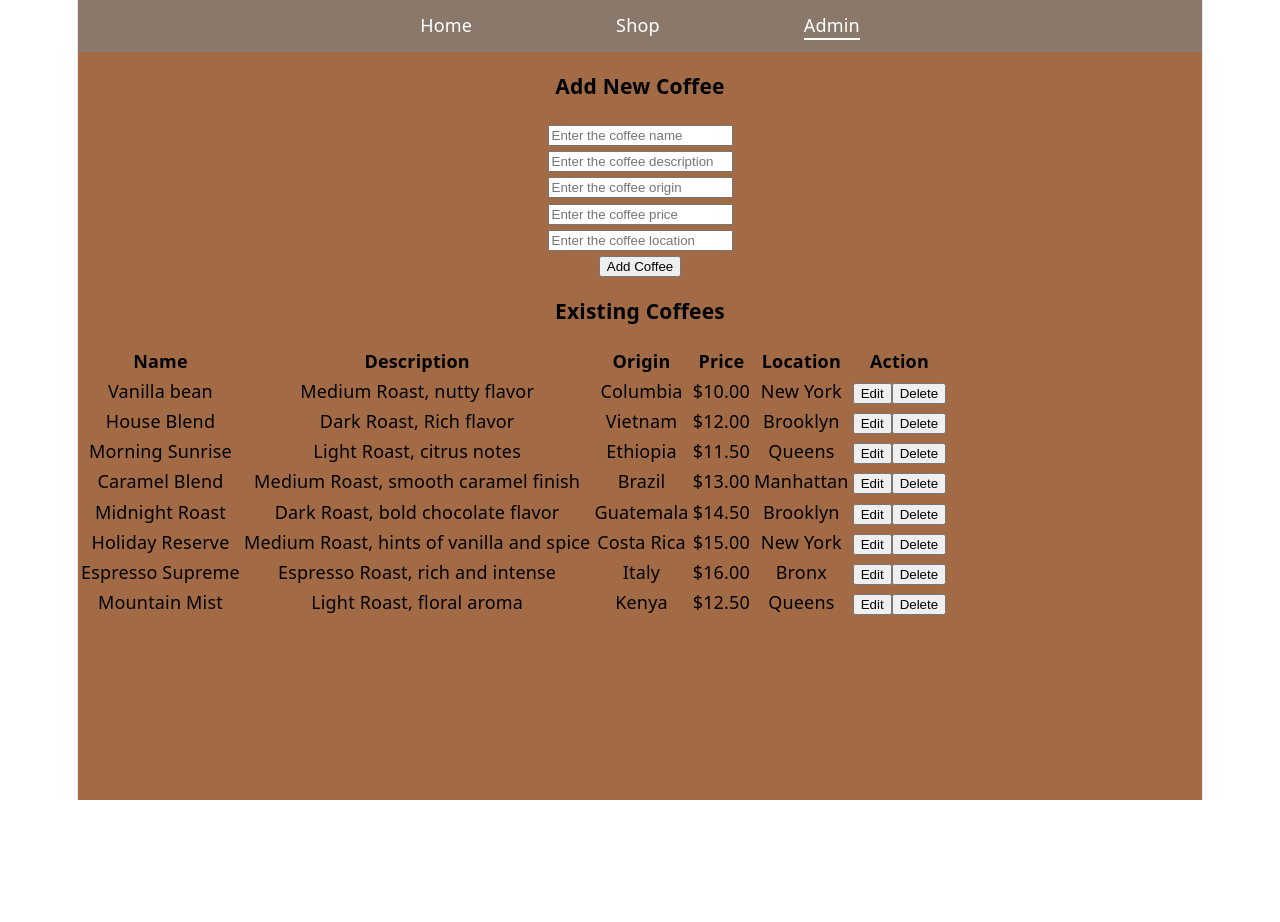
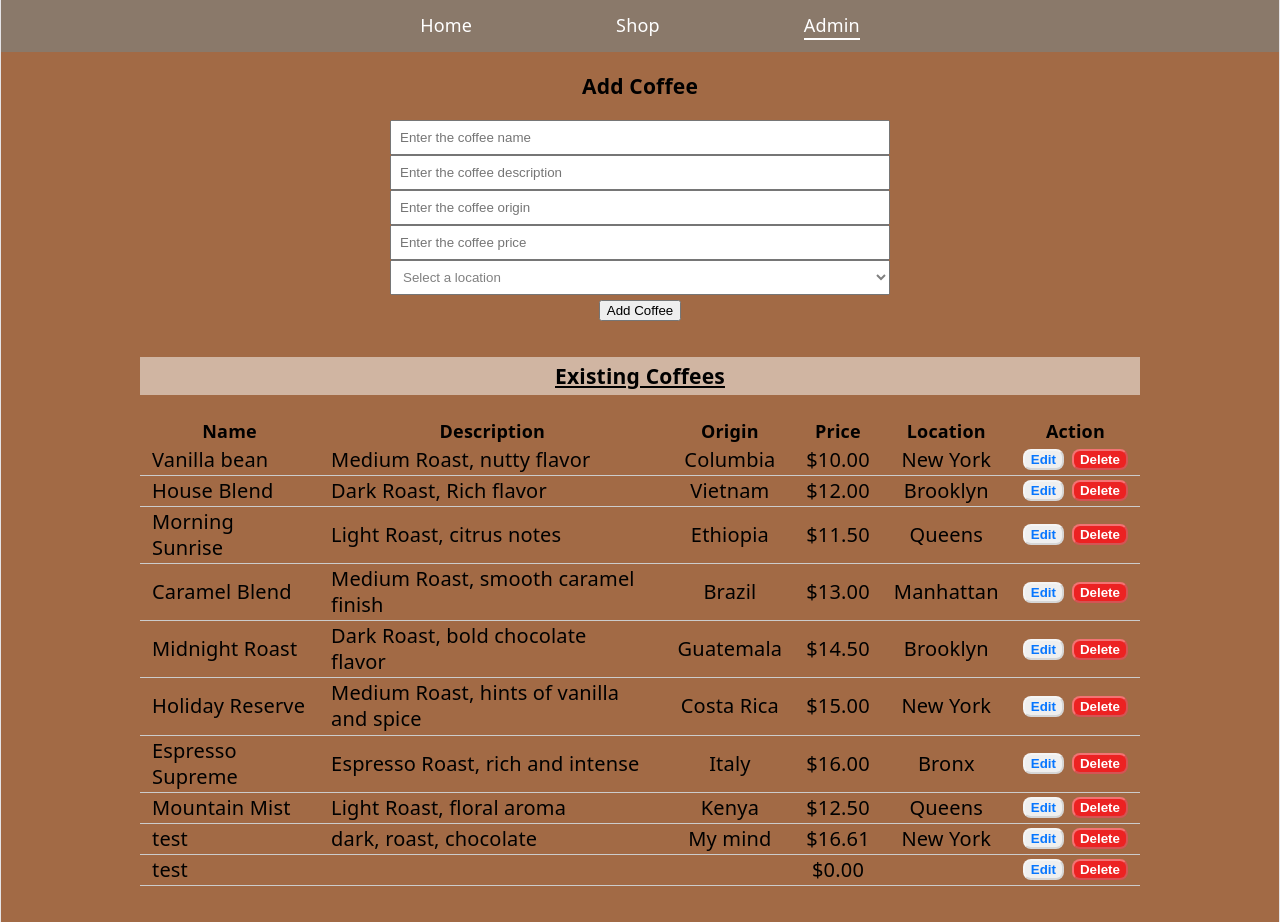
Before and after one commit to Matt20Swanberg/Summative_Lab-Building-a-React-Based-Personal-Project-Showcase-App, a React (Vite) app: page /admin in a window 1280 px wide. Before the commit the page ends 800 px from the top, so only its background shows below. Built offline with nearby package versions, Linux system fonts and the light colour scheme; data requests are answered from the project's data file.

Commit message:
Add json-server CRUD support and improve admin UI

```diff
--- a/db.json
+++ b/db.json
@@ -1,8 +1,26 @@
 {
-  "store_info": [
+  "locations": [
     {
       "id": 1,
-      "name": "Coffee R Us",
+      "name": "Brooklyn",
+      "description": "The go to store for coffee",
+      "phone_number": "555-5555"
+    },
+    {
+      "id": 2,
+      "name": "Manhattan",
+      "description": "The go to store for coffee",
+      "phone_number": "555-5555"
+    },
+    {
+      "id": 3,
+      "name": "New York",
+      "description": "The go to store for coffee",
+      "phone_number": "555-5555"
+    },
+    {
+      "id": 4,
+      "name": "Queens",
       "description": "The go to store for coffee",
       "phone_number": "555-5555"
     }
@@ -71,6 +89,22 @@
       "origin": "Kenya",
       "price": 12.5,
       "location": "Queens"
+    },
+    {
+      "name": "test",
+      "description": "dark, roast, chocolate",
+      "origin": "My mind",
+      "price": 16.61,
+      "location": "New York",
+      "id": 9
+    },
+    {
+      "name": "test",
+      "description": "",
+      "origin": "",
+      "price": 0,
+      "location": "",
+      "id": 10
     }
   ]
 }
--- a/src/App.jsx
+++ b/src/App.jsx
@@ -12,12 +12,19 @@ import './styles/App.css'
 
 function App() {
   const [coffeeList, setCoffeeList] = useState([]);
+  const [locations, setLocations] = useState([]);
 
   useEffect(() => {
     fetch("http://localhost:3001/coffee")
       .then((response) => response.json())
       .then((data) => setCoffeeList(data))
       .catch((error) => console.error("Error fetching coffees:", error));
+  }, []);
+
+  useEffect(() => {
+    fetch("http://localhost:3001/locations")
+      .then((response) => response.json())
+      .then((data) => setLocations(data));
   }, []);
 
   return (
@@ -27,8 +34,8 @@ useEffect(() => {
 
         <Routes>
           <Route path="/" element={<HomePage />} />
-          <Route path="/shop" element={<ShopPage coffeeList={coffeeList} />} />
-          <Route path="/admin" element={<AdminPortal coffeeList={coffeeList} setCoffeeList={setCoffeeList}/>} />
+          <Route path="/shop" element={<ShopPage coffeeList={coffeeList} locations={locations} />} />
+          <Route path="/admin" element={<AdminPortal coffeeList={coffeeList} setCoffeeList={setCoffeeList} locations={locations} />} />
         </Routes>
 
       </BrowserRouter>
--- a/src/pages/AdminPortal.jsx
+++ b/src/pages/AdminPortal.jsx
@@ -1,6 +1,6 @@
 import { useState } from "react";
 
-function AdminPortal({ coffeeList, setCoffeeList }) {
+function AdminPortal({ coffeeList, setCoffeeList, locations }) {
 
     const [editCoffeeId, setEditCoffeeId] = useState(null)
 
@@ -106,7 +106,7 @@ function AdminPortal({ coffeeList, setCoffeeList }) {
     return (
         <div className="container">
             <form className="add-coffee-form" onSubmit={handleSubmit}>
-                <h3>Add New Coffee</h3>
+                <h3>{editCoffeeId ? "Edit Coffee" : "Add Coffee"}</h3>
                 <input
                     name="name"
                     type="text"
@@ -114,6 +114,7 @@ function AdminPortal({ coffeeList, setCoffeeList }) {
                     className="input-text"
                     value={newCoffee.name}
                     onChange={handleChange}
+                    required
                 />
                 <br />
                 <input
@@ -123,6 +124,7 @@ function AdminPortal({ coffeeList, setCoffeeList }) {
                     className="input-text"
                     value={newCoffee.description}
                     onChange={handleChange}
+                    required
                 />
                 <br />
                 <input
@@ -132,30 +134,43 @@ function AdminPortal({ coffeeList, setCoffeeList }) {
                     className="input-text"
                     value={newCoffee.origin}
                     onChange={handleChange}
+                    required
                 />
                 <br />
                 <input
                     name="price"
-                    type="text"
+                    type="number"
+                    min="0"
+                    step="0.01"
                     placeholder="Enter the coffee price"
                     className="input-text"
                     value={newCoffee.price}
                     onChange={handleChange}
+                    required
                 />
                 <br />
-                <input
+                <select
                     name="location"
-                    type="text"
-                    placeholder="Enter the coffee location"
-                    className="input-text"
+                    className={`input-text ${newCoffee.location ? "selected" : ""}`}
                     value={newCoffee.location}
                     onChange={handleChange}
-                />
+                    required
+                >
+                    <option value="">Select a location</option>
+
+                    {locations.map((location) => (
+                        <option key={location.id} value={location.name}>
+                            {location.name}
+                        </option>
+                    ))}
+                </select>
                 <br />
-                <button type="submit">Add Coffee</button>
+                <button type="submit">
+                    {editCoffeeId ? "Save Changes" : "Add Coffee"}
+                </button>
             </form>
             <section className="admin-coffee-list">
-                <h3>Existing Coffees</h3>
+                <h3 className="table-header">Existing Coffees</h3>
 
                 <table>
                     <thead>
@@ -172,14 +187,16 @@ function AdminPortal({ coffeeList, setCoffeeList }) {
                     <tbody>
                         {coffeeList.map((coffee) => (
                             <tr key={coffee.id}>
-                                <td>{coffee.name}</td>
-                                <td>{coffee.description}</td>
+                                <td className="table-coffee-name">{coffee.name}</td>
+                                <td className="table-coffee-description">{coffee.description}</td>
                                 <td>{coffee.origin}</td>
                                 <td>${coffee.price.toFixed(2)}</td>
                                 <td>{coffee.location}</td>
                                 <td>
-                                    <button type="button" className="edit-btn" onClick={() => handleEdit(coffee)}>Edit</button>
-                                    <button type="button" className="delete-btn" onClick={() => handleDelete(coffee.id)}>Delete</button>
+                                    <div className="table-actions">
+                                        <button type="button" className="edit-btn" onClick={() => handleEdit(coffee)}>Edit</button>
+                                        <button type="button" className="delete-btn" onClick={() => handleDelete(coffee.id)}>Delete</button>
+                                    </div>
                                 </td>
                             </tr>
                         ))}
--- a/src/pages/ShopPage.jsx
+++ b/src/pages/ShopPage.jsx
@@ -33,23 +33,23 @@ function ShopPage({ coffeeList }) {
         <div className="shop-page">
             <aside className="side-panel">
                 <input type="text" placeholder="Search coffees..." className="search-input" value={searchTerm} onChange={handleSearch} />
-                <label>
+                <label className="location-option">
                     <input type="radio" value="All" checked={selectedLocation === "All"} onChange={handleLocation} />
                     All
                 </label>
-                <label>
+                <label className="location-option">
                     <input type="radio" value="Brooklyn" checked={selectedLocation === "Brooklyn"} onChange={handleLocation} />
                     Brooklyn
                 </label>
-                <label>
+                <label className="location-option">
                     <input type="radio" value="Manhattan" checked={selectedLocation === "Manhattan"} onChange={handleLocation} />
                     Manhattan
                 </label>
-                <label>
+                <label className="location-option">
                     <input type="radio" value="New York" checked={selectedLocation === "New York"} onChange={handleLocation} />
                     New York
                 </label>
-                <label>
+                <label className="location-option">
                     <input type="radio" value="Queens" checked={selectedLocation === "Queens"} onChange={handleLocation} />
                     Queens
                 </label>
--- a/src/styles/App.css
+++ b/src/styles/App.css
@@ -71,9 +71,19 @@
    flex-shrink: 0;
  }
 
+ .location-option {
+   display: flex;
+   align-items: center;
+   margin: 12px 8px;
+ }
+
+ .location-option span {
+   width: 100px;
+ }
+
  .search-input {
    margin: 4px;
-    width: calc(100% - 8px);
+   width: calc(100% - 8px);
    max-width: 100%;
    padding: 6px;
    box-sizing: border-box;
@@ -100,3 +110,83 @@
    border-radius: 8px;
    box-shadow: 0 2px 1px rgb(137, 137, 137);
  }
+
+ .add-coffee-form {
+   width: 100%;
+   max-width: 600px;
+   margin: 0 auto;
+ }
+
+ .input-text,
+ select.input-text {
+   width: 100%;
+   max-width: 500px;
+   padding: 8px;
+   box-sizing: border-box;
+ }
+
+ .input-text.editing {
+   background-color: #f8f8f8;
+ }
+
+select.input-text {
+  color: gray;
+}
+
+select.input-text.selected {
+  color: black;
+}
+
+ .table-header {
+   background-color: rgba(255, 255, 255, 0.500);
+   text-decoration: underline;
+   padding: 6px;
+ }
+
+ .admin-coffee-list {
+   width: 100%;
+   max-width: 1000px;
+   margin: 2rem auto;
+ }
+
+ .admin-coffee-list table {
+   width: 100%;
+   border-collapse: collapse;
+ }
+
+ td {
+   border-bottom: 1px solid #ccc;
+   font-size: 20px;
+   padding: 2px 12px;
+ }
+
+ .table-coffee-name {
+   text-align: left;
+ }
+
+ .table-coffee-description {
+   text-align: left;
+   padding-right: 24px;
+ }
+
+ .admin-coffee-list button {
+   border-radius: 8px;
+   border-color: rgba(255, 255, 255, 0.367);
+ }
+
+ .table-actions {
+   display: flex;
+   gap: 8px;
+   align-items: center;
+ }
+
+ .edit-btn {
+   color: rgb(6, 118, 255);
+   font-weight: bold;
+ }
+
+ .delete-btn {
+   color: rgb(255, 255, 255);
+   font-weight: bold;
+   background-color: rgb(236, 34, 34);
+ }
--- a/src/styles/index.css
+++ b/src/styles/index.css
@@ -55,8 +55,6 @@ body {
 }
 
 #root {
-  width: 1126px;
-  max-width: 100%;
   margin: 0 auto;
   text-align: center;
   border-inline: 1px solid var(--border);
```
Lines whose indentation alone changed are shown as unchanged.
